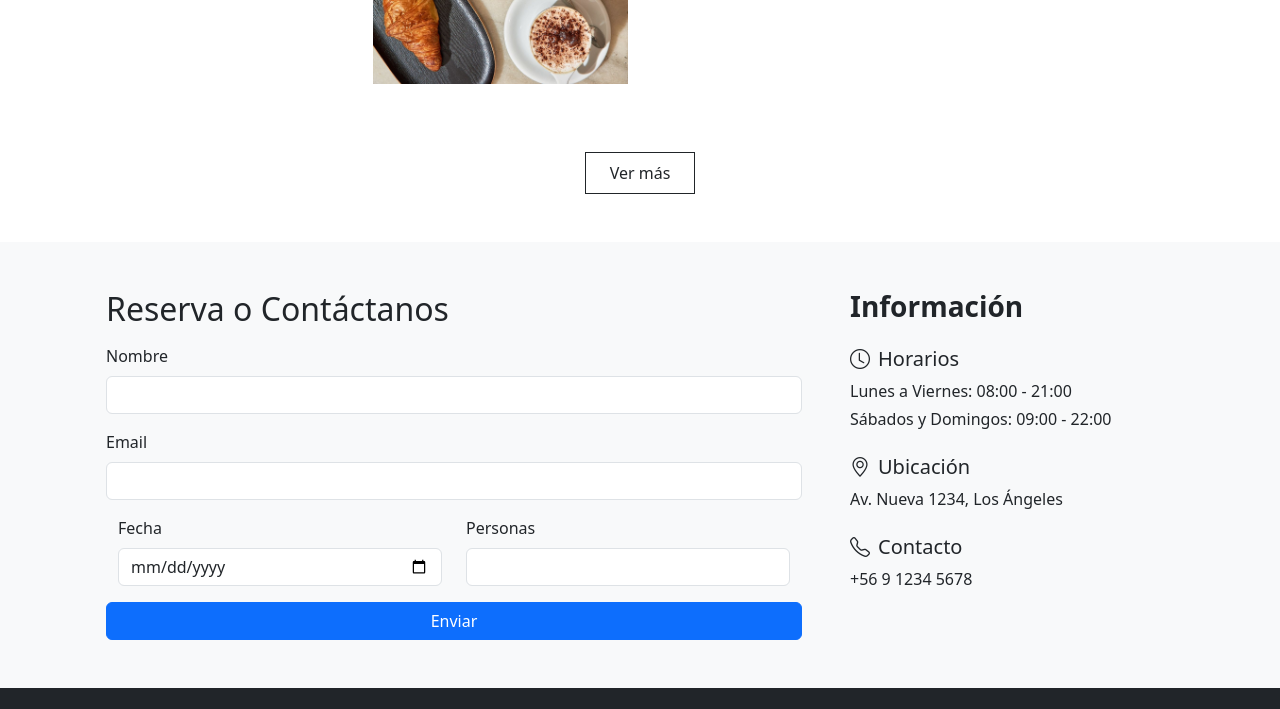
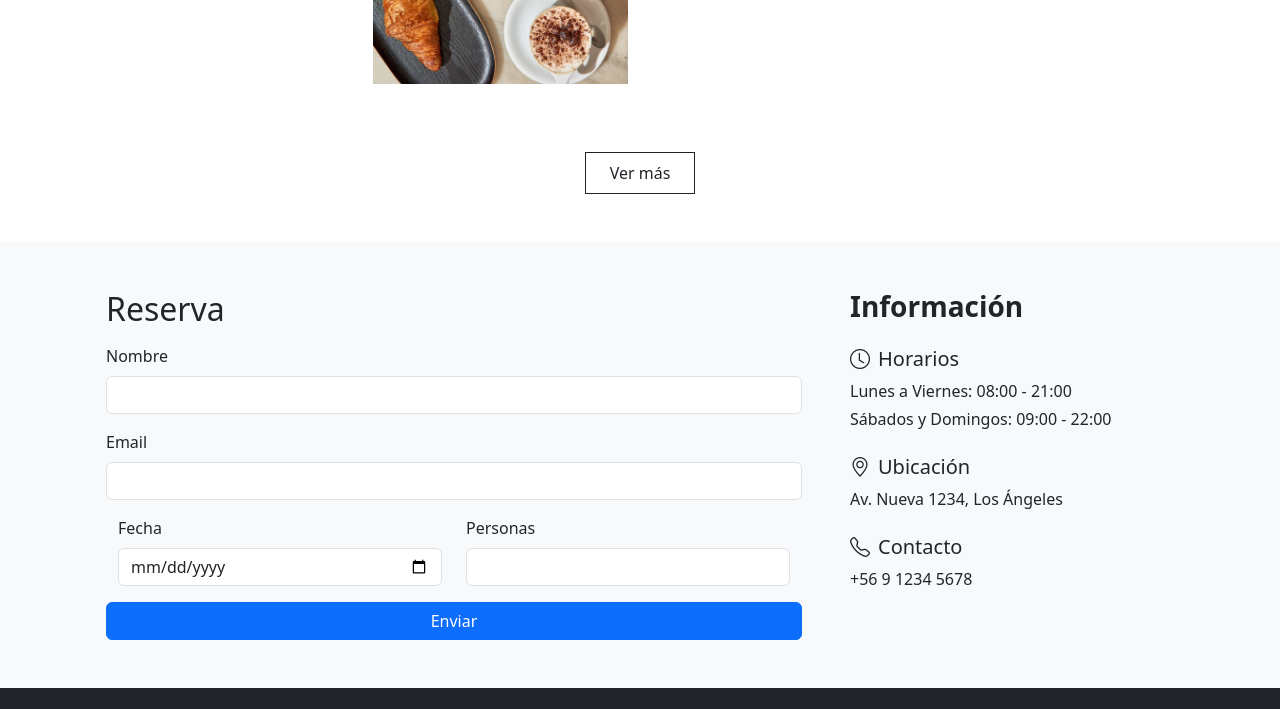
Before and after one commit to riquelmendomi/cafeteria, a plain HTML site: page index.html in a window 1280 px wide. Shown: the part 3303-4012 px from the top of the page. Drawn offline with nearby package versions, Linux system fonts and the light colour scheme.

Commit message:
index.html

```diff
--- a/index.html
+++ b/index.html
@@ -320,7 +320,7 @@ html, body {
 
       <!-- FORMULARIO (2/3) -->
       <div class="col-lg-8">
-        <h2 class="mb-3">Reserva o Contáctanos</h2>
+        <h2 class="mb-3">Reserva</h2>
 
         <div id="formAlert" class="alert alert-danger d-none"></div>
 
```
